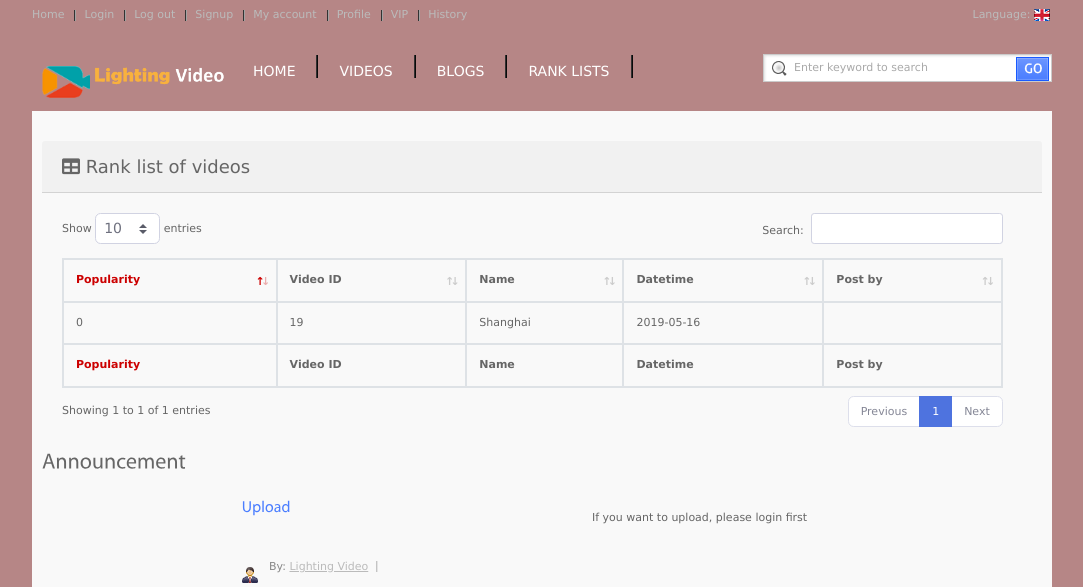
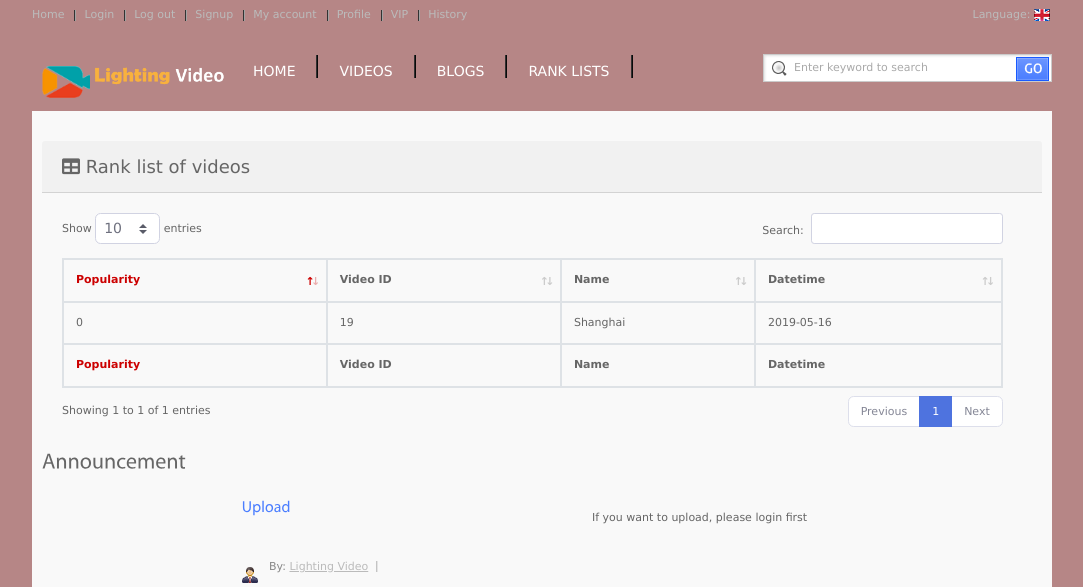
Before and after one commit to CarlWangShuLin/LightingVedio, a PHP site: page /index/index.php in a window 1280 px wide. Shown: the top 587 px of the page, without its empty margins (98-1181 px from the left). Run offline with PHP 8.4, Linux system fonts and the light colour scheme; a user stored in the database is signed in; data comes from the database, SQL or seed files in the repository; data that the repository does not hold is empty; a stand-in replaces the project's code that opens the database connection.

Commit message:
Update table_videos_rank_list.php

```diff
--- a/includes/table_videos_rank_list.php
+++ b/includes/table_videos_rank_list.php
@@ -24,7 +24,6 @@
                <th>Video ID</th>
                <th>Name</th>
                <th>Datetime</th>
-               <th>Post by</th>
              </tr>
            </thead>
            <tfoot>
@@ -33,7 +32,6 @@
                <th>Video ID</th>
                <th>Name</th>
                <th>Datetime</th>
-               <th>Post by</th>
              </tr>
            </tfoot>
            <tbody>
@@ -45,7 +43,6 @@
                 echo "<td>" . $row["vd_id"] . "</td>";
                 echo "<td>" . $row["vd_name"] . "</td>";
                 echo "<td>" . $row["vd_date"] . "</td>";
-                echo "<td>" . $row["ac_id"] . "</td>";
                 echo "</tr>";
               }
               ?>
```
